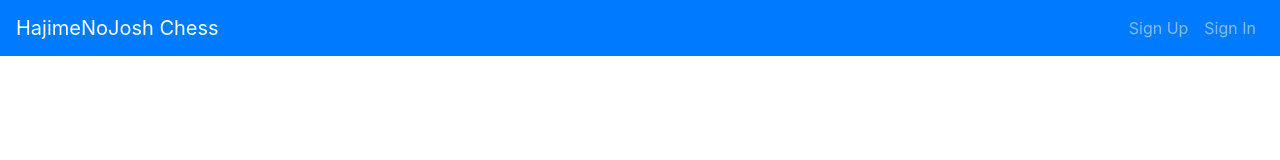
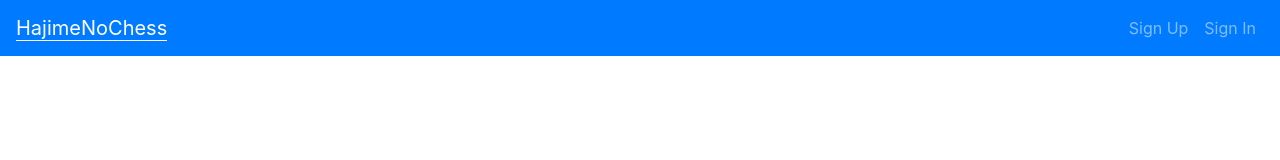
Before and after one commit to HajimeNoJosh/project-4-chess-game-client, a React app: page /sign-in in a window 1280 px wide. Shown: the top 160 px of the page. Built offline with nearby package versions, Linux system fonts and the light colour scheme.

Commit message:
Add ReadMe make style changes

```diff
--- a/src/components/App/App.js
+++ b/src/components/App/App.js
@@ -56,6 +56,9 @@ class App extends Component {
           <AuthenticatedRoute user={user} path='/sign-out' render={() => (
             <SignOut alert={this.alert} clearUser={this.clearUser} user={user} />
           )} />
+          <AuthenticatedRoute user={user} path='/sign-out' render={() => (
+            <SignOut alert={this.alert} clearUser={this.clearUser} user={user} />
+          )} />
           <AuthenticatedRoute user={user} path='/change-password' render={() => (
             <ChangePassword alert={this.alert} user={user} />
           )} />
--- a/src/components/AutoDismissAlert/AutoDismissAlert.js
+++ b/src/components/AutoDismissAlert/AutoDismissAlert.js
@@ -15,7 +15,7 @@ class AutoDismissAlert extends React.Component {
   componentDidMount () {
     this.timer = setInterval(() => {
       this.setState({ show: false })
-    }, 5000)
+    }, 3000)
   }
 
   componentWillUnmount () {
--- a/src/components/Header/Header.js
+++ b/src/components/Header/Header.js
@@ -21,7 +21,7 @@ const unauthenticatedOptions = (
 const Header = ({ user }) => (
   <Navbar bg="primary" variant="dark" expand="md">
     <Navbar.Brand href="#">
-      HajimeNoJosh Chess
+      <span className='clickMe'>HajimeNoChess</span>
     </Navbar.Brand>
     <Navbar.Toggle aria-controls="basic-navbar-nav" />
     <Navbar.Collapse id="basic-navbar-nav">
--- a/src/index.scss
+++ b/src/index.scss
@@ -86,3 +86,7 @@
 .BlN {
   background-image: url('./images/BlN.png');
 }
+
+.clickMe {
+  border-bottom: 1px solid white;
+}
```
Also changed, not shown: 1 other file (tests, documents, lock files or other folders).
